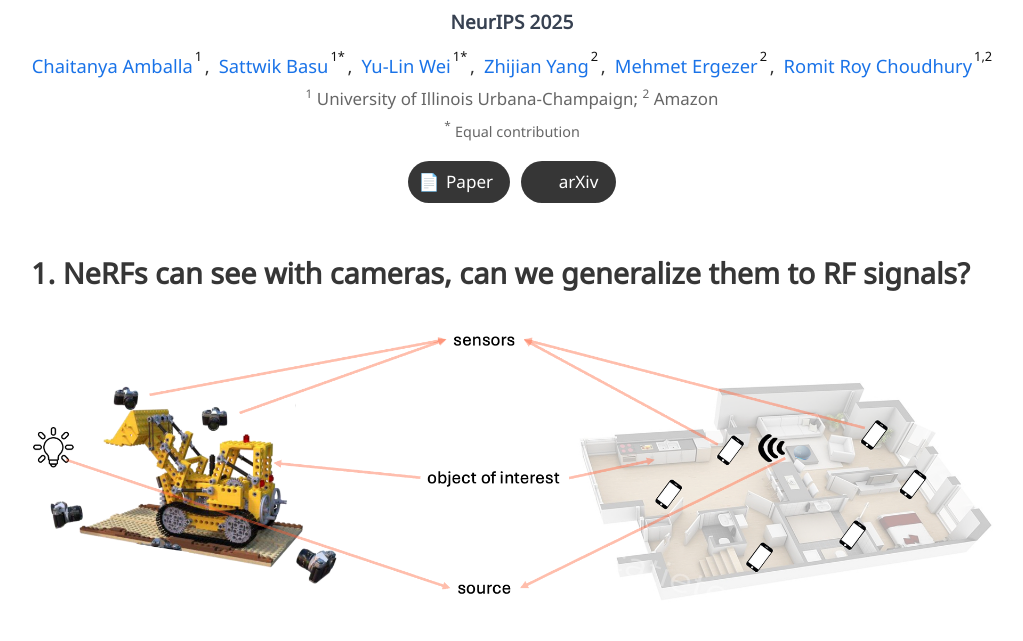
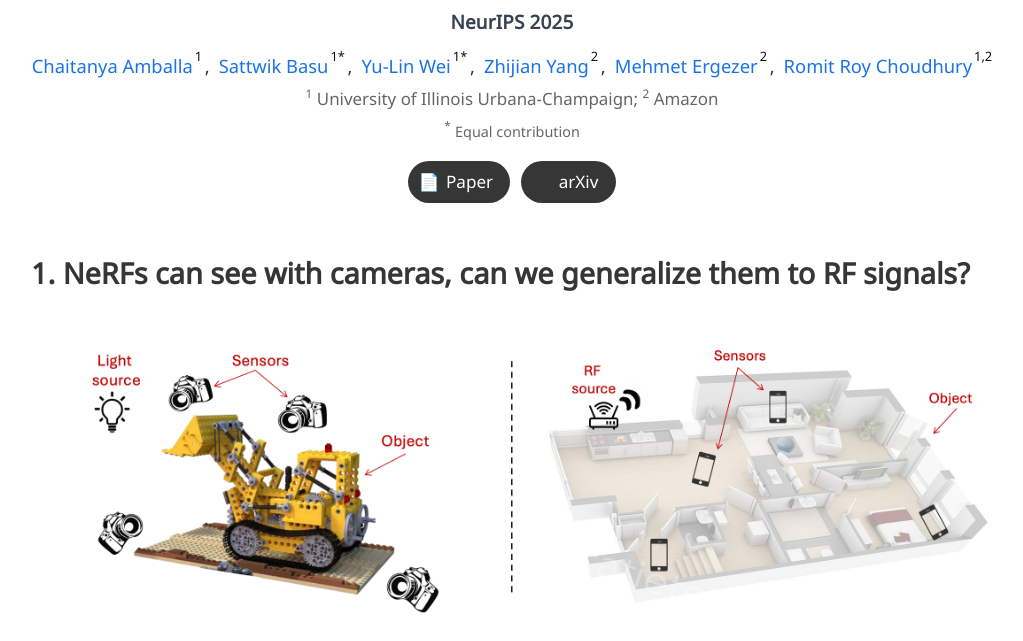
Before and after one commit to echonerf/echonerf.github.io, a plain HTML site: page index.html in a window 1280 px wide. Shown: the part 105-746 px from the top of the page, without its empty margins (128-1151 px from the left). Drawn offline with nearby package versions, Linux system fonts and the light colour scheme; some icons are missing; a web font is replaced by a local one.

Commit message:
revamping changes

```diff
--- a/index.html
+++ b/index.html
@@ -228,7 +228,7 @@
   <div class="container">
     <h3 class="title is-3">1. NeRFs can see with cameras, can we generalize them to RF signals?</h3>
     <!-- <h3 class="title is-3">2. EchoNeRF: Generalizing NeRFs to multipath signals</h3> -->
-    <img src="./static/images/intro5.png" style="width: 100%; margin-top: 2em; margin-bottom: 2em;" alt="Left: vanilla NeRF—cameras capture light from an object (e.g., a bulldozer). Right: EchoNeRF—phones capture RF multipath echoes from a house." />
+    <img src="./static/images/intro6.png" style="width: 100%; margin-top: 2em; margin-bottom: 2em;" alt="Left: vanilla NeRF—cameras capture light from an object (e.g., a bulldozer). Right: EchoNeRF—phones capture RF multipath echoes from a house." />
     <div>
       <p>
         In <strong> NeRFs</strong> (left), the sensors are <em>cameras</em> that record <em>light</em> (as RGB images) coming from an object of interest (bulldozer).
```
Also changed, not shown: static/images/intro6.png (added).
